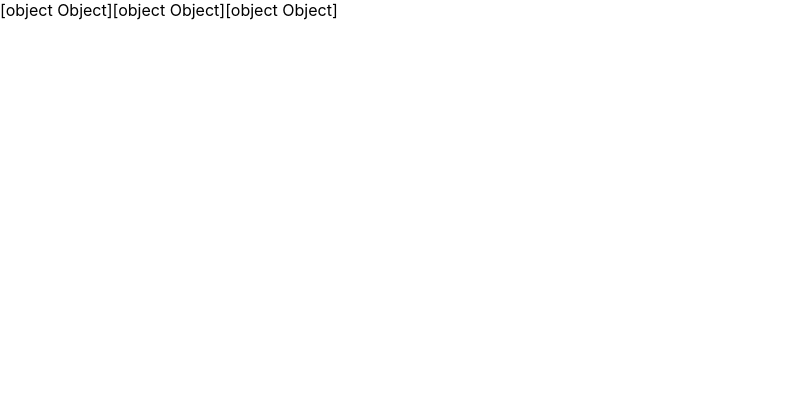
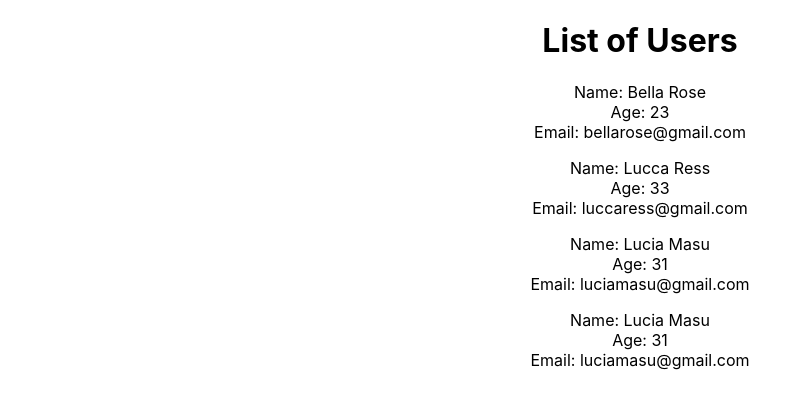
Before and after one commit to Brendafrenjo/asyncawaitpromise, a React (Create React App) app: page / in a window 1280 px wide. Shown: the top 408 px of the page, without its empty margins (0-811 px from the left). Built offline with nearby package versions, Linux system fonts and the light colour scheme.

Commit message:
Updated Promises.js

```diff
--- a/src/Home.js
+++ b/src/Home.js
@@ -1,10 +1,10 @@
 import React from "react";
-import CallBacks from "./CallBacks";
+import Promises from "./Promises";
 
 export default function Home() {
     return (
         <div>
-            <CallBacks />
+            <Promises />
         </div>
     )
 }
--- a/src/Promises.js
+++ b/src/Promises.js
@@ -1,4 +1,4 @@
-import React from "react";
+import React, { useState, useEffect } from "react";
 
 export default function Promises() {
   let users = [
@@ -15,12 +15,11 @@ export default function Promises() {
   ];
 
   function getUsers() {
-    setTimeout(() => {
-      let output = "";
-      users.map((user, key) => {
-        output += `<p key=${index}>Name: ${user}</p>`;
-      });
-    }, 1000);
+    let output = users
+      .map((user, index) => {
+        return `<p key=${index}>Name: ${user.name} <br /> Age: ${user.age} <br /> Email: ${user.email}</p>`;
+      })
+      .join("");
     let body = document.querySelector("#main");
     body.innerHTML = output;
   }
@@ -41,15 +40,18 @@ export default function Promises() {
     });
   }
 
-  createUser({
-    name: "Lucia Masu",
-    age: 31,
-    emial: "luciamasu@gmail.com",
-  }).then(getUsers);
+  useEffect(() => {
+    createUser({
+      name: "Lucia Masu",
+      age: 31,
+      email: "luciamasu@gmail.com",
+    }).then(getUsers);
+  }, []);
 
   return (
     <div>
-      <h1></h1>
+      <h1>List of Users</h1>
+      <div id="main"></div>
     </div>
   );
 }
```
